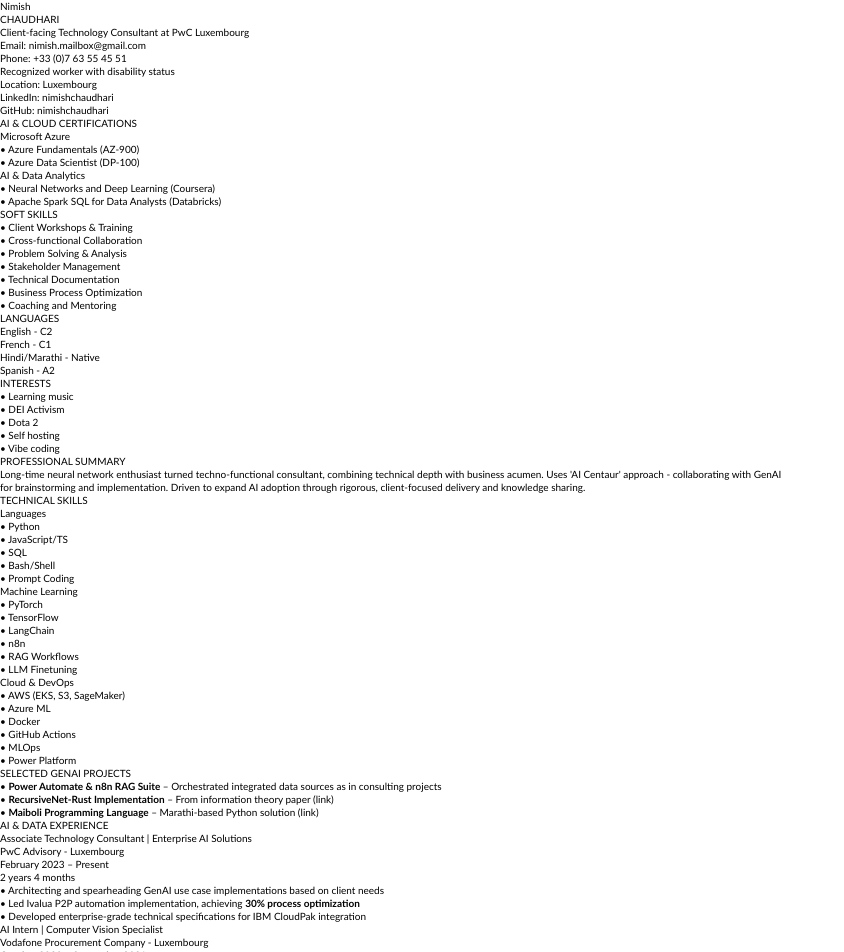
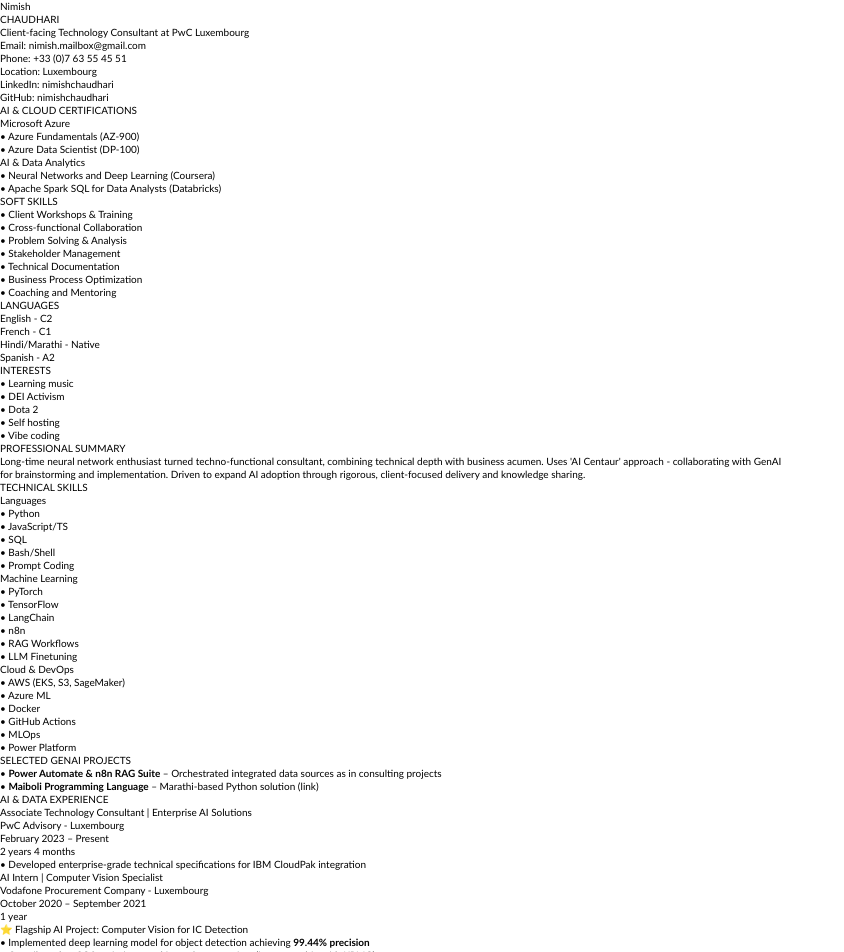
Before and after one commit to nimishchaudhari/CV_NimishChaudhari, a React (Vite) app: page / in a window 1280 px wide. Shown: the top 952 px of the page, without its empty margins (0-844 px from the left). Built offline with nearby package versions, Linux system fonts and the light colour scheme.

Commit message:
Remove disability status, RecursiveNet project, and outdated PwC bullets

```diff
--- a/src/components/CV.tsx
+++ b/src/components/CV.tsx
@@ -29,9 +29,7 @@
             <div className="text-gray-700">
               <span className="font-medium">Phone:</span> +33 (0)7 63 55 45 51
             </div>
-            <div className="text-gray-700 text-xs italic">
-              Recognized worker with disability status
-            </div>
+
             <div className="text-gray-700">
               <span className="font-medium">Location:</span> Luxembourg
             </div>
@@ -178,7 +176,7 @@
             <h2 className="text-sm font-bold mb-2 text-gray-800 border-b-2 border-blue-600 pb-1">SELECTED GENAI PROJECTS</h2>
             <ul className="text-xs space-y-0 ml-2">
               <li>• <strong>Power Automate & n8n RAG Suite</strong> – Orchestrated integrated data sources as in consulting projects</li>
-              <li>• <strong>RecursiveNet-Rust Implementation</strong> – From information theory paper (<a href="https://github.com/nimishchaudhari/RecursiveNet_rust" target="_blank" rel="noopener noreferrer" className="text-blue-600 hover:underline">link</a>)</li>
+
               <li>• <strong>Maiboli Programming Language</strong> – Marathi-based Python solution (<a href="https://ieeexplore.ieee.org/document/8973043" target="_blank" rel="noopener noreferrer" className="text-blue-600 hover:underline">link</a>)</li>
             </ul>
           </div>
@@ -198,8 +196,6 @@
                 </div>
               </div>
               <ul className="text-xs space-y-0 ml-2">
-                <li>• Architecting and spearheading GenAI use case implementations based on client needs</li>
-                <li>• Led Ivalua P2P automation implementation, achieving <strong>30% process optimization</strong></li>
                 <li>• Developed enterprise-grade technical specifications for IBM CloudPak integration</li>
               </ul>
             </div>
```
